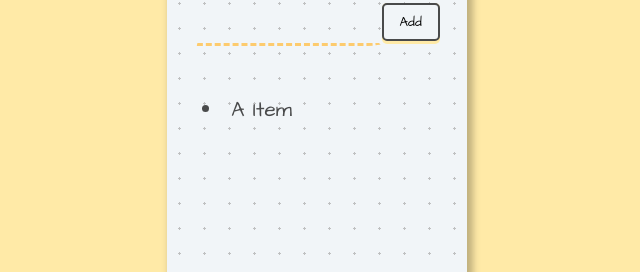
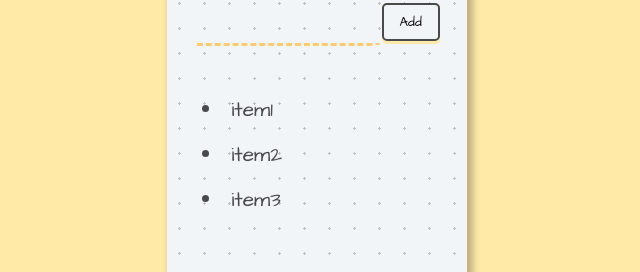
Before and after one commit to idahosound/es6-spread-operator, a React (Create React App) app: page / in a window 1280 px wide. Shown: the part 147-419 px from the top of the page, without its empty margins (323-963 px from the left). Built offline with nearby package versions, Linux system fonts and the light colour scheme.

Commit message:
add test items to array, map items to list

```diff
--- a/src/components/App.jsx
+++ b/src/components/App.jsx
@@ -1,6 +1,11 @@
 import React from "react";
 
 function App() {
+
+  const items = ["item1", "item2", "item3"];
+  const listItems = items.map((item) =>
+    <li>{item}</li>);
+
   return (
     <div className="container">
       <div className="heading">
@@ -14,7 +19,7 @@ function App() {
       </div>
       <div>
         <ul>
-          <li>A Item </li>
+          {listItems}
         </ul>
       </div>
     </div>
```
Also changed, not shown: package.json (line endings or trailing spaces), 2 other files (tests, documents, lock files or other folders).
